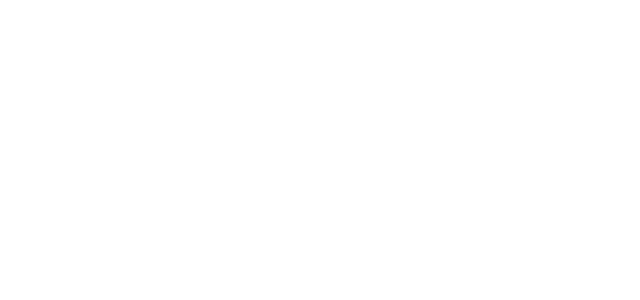
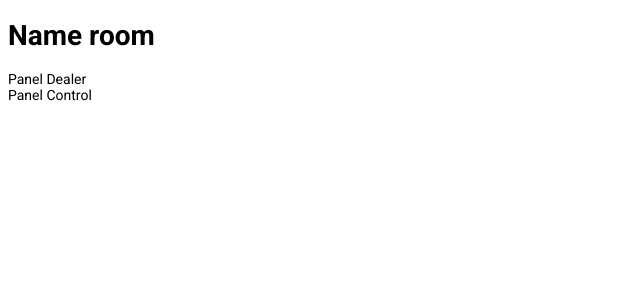
Before and after one commit to AndreiMrakov/pointing-poker-fe, a React (Create React App) app: page / in a window 1280 px wide. Shown: the top 300 px of the page, without its empty margins (0-640 px from the left). Built offline with nearby package versions, Linux system fonts and the light colour scheme.

Commit message:
feat: add game page #2

```diff
--- a/src/App.tsx
+++ b/src/App.tsx
@@ -1,7 +1,9 @@
 import React from 'react';
+import GamePage from './pages/game';
 
 function App() {
-  return <></>;
+  return <GamePage />;
+  // return <></>;
 }
 
 export default App;
--- a/src/components/game/panel-control.tsx
+++ b/src/components/game/panel-control.tsx
@@ -1,10 +1,10 @@
 import React from "react";
 
-const GameControlPanel = () => {
+const PanelGameControl = () => {
   return <div>Panel Control</div>;
 };
 
-export default GameControlPanel;
+export default PanelGameControl;
 
 
 
--- /dev/null
+++ b/src/components/game/panel-dealer.tsx
@@ -0,0 +1,7 @@
+import React from "react";
+
+const PanelDealer = () => {
+  return <div>Panel Dealer</div>;
+};
+
+export default PanelDealer;
--- a/src/pages/game.tsx
+++ b/src/pages/game.tsx
@@ -1,7 +1,26 @@
 import React from "react";
+import PanelCards from "@/components/game/panel-cards";
+import PanelGameControl from "@/components/game/panel-control";
+import PanelUsers from "@/components/game/panel-users";
+import PanelDealer from "@/components/game/panel-dealer";
+import styles from '@/styles/game.module.scss';
 
 const GamePage = () => {
-  return <div>Game</div>
+  const title = 'Name room';
+
+  return (
+    <>
+      <div className={styles.wrapper}>
+        <h1>{title}</h1>
+        <div>
+          <PanelDealer />
+          <PanelGameControl />
+        </div>
+        <PanelCards />
+      </div>
+      <PanelUsers />
+    </>
+  );
 };
 
 export default GamePage;
```
Also changed, not shown: src/styles/game.module.scss (added).
